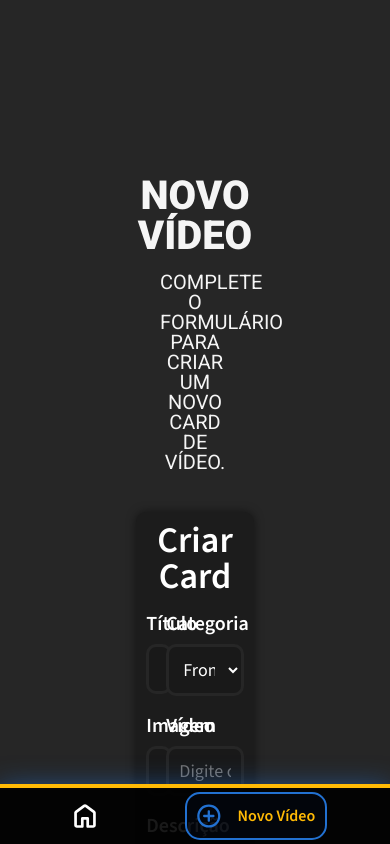
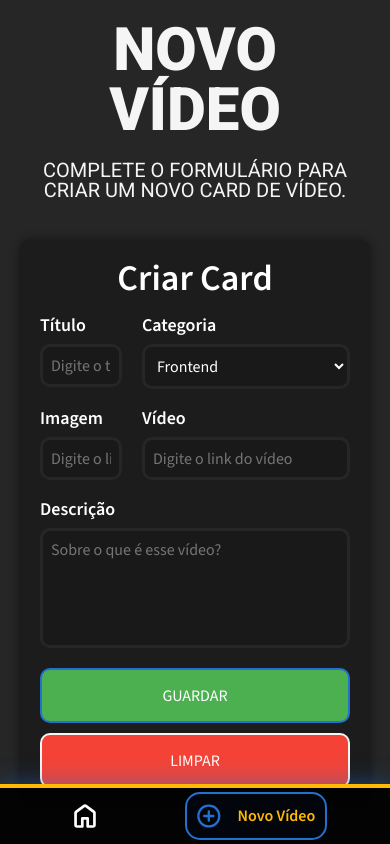
Before and after one commit to deyvidsalvatore/Aluraflix-Challenge, a React (Vite) app: page /novo-video in a window 390 px wide. Built offline with nearby package versions, Linux system fonts and the light colour scheme.

Commit message:
feat: adjusts

```diff
--- a/src/components/Formularios/FormNovoVideo/FormNovoVideo.css
+++ b/src/components/Formularios/FormNovoVideo/FormNovoVideo.css
@@ -116,118 +116,10 @@
   z-index: 999;
 }
 
-.form-fieldset {
-  border: none;
-  padding: 0;
-  margin: 0;
-}
-
-.form-legend {
-  font-size: 36px;
-  font-family: var(--fonte-inputs);
-  font-weight: 600;
-  text-align: center;
-  margin-bottom: 20px;
-}
-
-.form-grid {
-  display: grid;
-  grid-template-columns: 1fr 1fr;
-  gap: 20px;
-}
-
-.form-group {
-  display: flex;
-  flex-direction: column;
-}
-
-.full-width {
-  grid-column: span 2;
-}
-
-.form-label {
-  margin-bottom: 10px;
-  font-size: 20px;
-  font-family: var(--fonte-inputs);
-  font-weight: 600;
-}
-
-.form-input {
-  width: 100%;
-  padding: 10px;
-  background: #191919;
-  border: 3px solid #262626;
-  border-radius: 10px;
-  color: white;
-  font-size: 18px;
-  font-family: var(--fonte-inputs);
-}
-
-.label-error {
-  color: red;
-}
-
-.input-error {
-  border-color: red;
-}
-
-.error-message {
-  color: red;
-  font-size: 14px;
-  margin-top: 5px;
-  font-family: var(--fonte-inputs);
-}
-
-.textarea {
-  height: 150px;
-  resize: none;
-}
-
-.form-buttons {
-  display: flex;
-  flex-direction: row;
-  gap: 20px;
-  margin-top: 20px;
-}
-
-.form-button {
-  width: 180px;
-  padding: 10px;
-  border-radius: 10px;
-  font-size: 18px;
-  font-family: var(--fonte-inputs), sans-serif;
-  cursor: pointer;
-  text-align: center;
-  text-transform: uppercase;
-}
-
-.guardar {
-  background-color: transparent;
-  border: 2px solid #2271d1;
-  color: white;
-}
-
-.limpar {
-  background-color: transparent;
-  border: 2px solid #f5f5f5;
-  color: #f5f5f5;
-}
-
-.overlay {
-  position: fixed;
-  top: 0;
-  left: 0;
-  width: 100%;
-  height: 100%;
-  background-color: rgba(0, 0, 0, 0.5);
-  z-index: 999;
-}
-
-
 @media (max-width: 767px) {
   .form-novo-video {
     max-width: 100%;
-    padding: 10px;
+    padding: 20px;
   }
 
   .form-grid {
@@ -241,5 +133,20 @@
 
   .form-button {
     width: 100%;
+    padding: 15px;
+    font-size: 16px;
+  }
+
+  .form-label {
+    font-size: 18px;
+  }
+
+  .form-input {
+    padding: 8px;
+    font-size: 16px;
+  }
+
+  .textarea {
+    height: 120px;
   }
 }
--- a/src/pages/novo-video/NovoVideo.css
+++ b/src/pages/novo-video/NovoVideo.css
@@ -6,7 +6,9 @@
   background-color: var(--dark-grey);
   color: #f5f5f5;
   font-family: var(--fonte-primary);
-  padding: 20px 0;
+  padding: 20px;
+  min-height: 100vh;
+  box-sizing: border-box;
 }
 
 .title {
@@ -25,26 +27,3 @@
   text-align: center;
   margin-bottom: 40px;
 }
-
-@media (max-width: 1024px) {
-  .container {
-    width: 100%;
-    padding: 10rem;
-  }
-}
-
-@media (max-width: 768px) {
-  .container {
-    width: 100%;
-    padding-bottom: 100px;
-  }
-
-  .title {
-    margin: 1rem;
-    font-size: 40px;
-  }
-
-  .subtitle {
-    width: 100%;
-  }
-}
```
